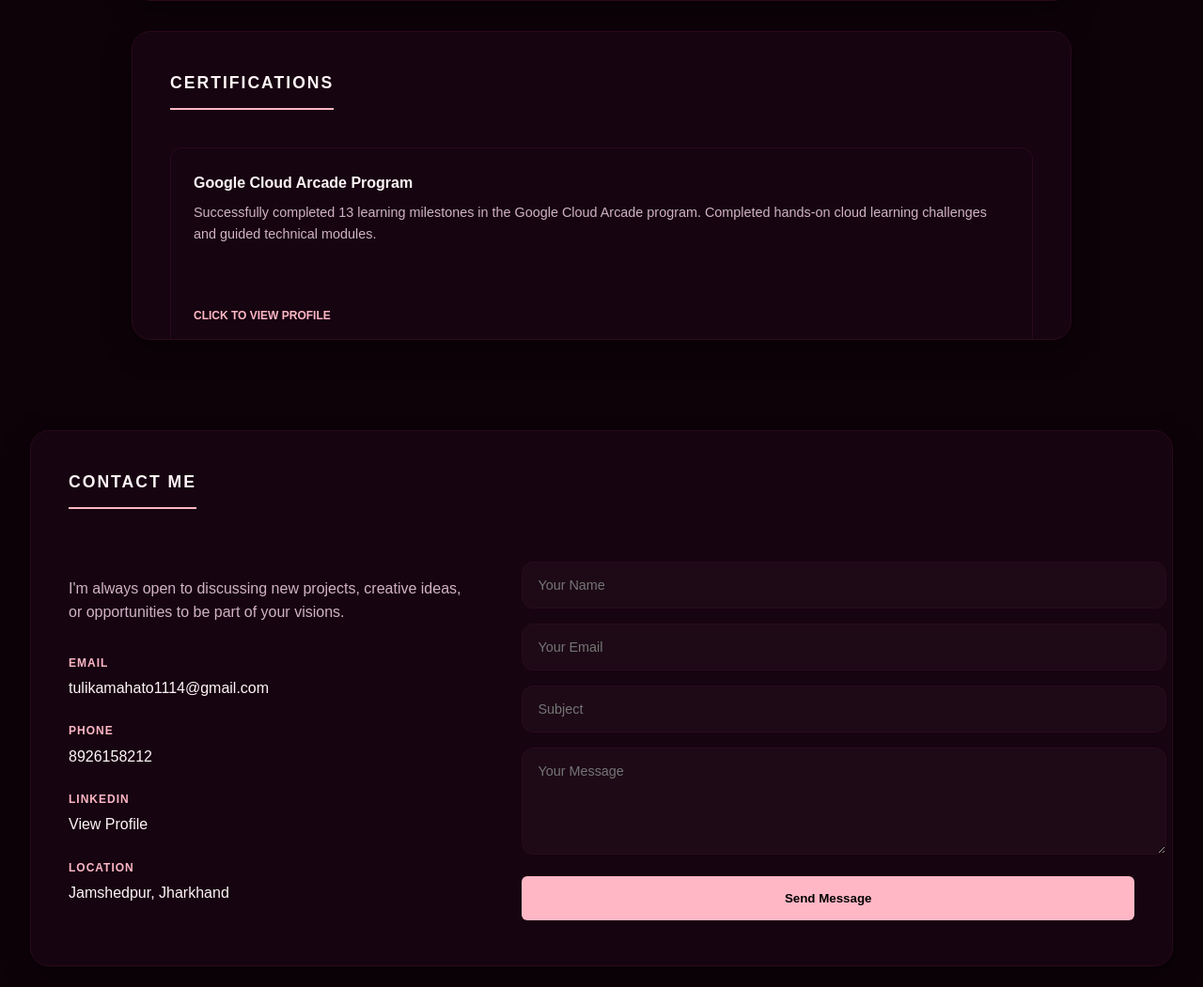
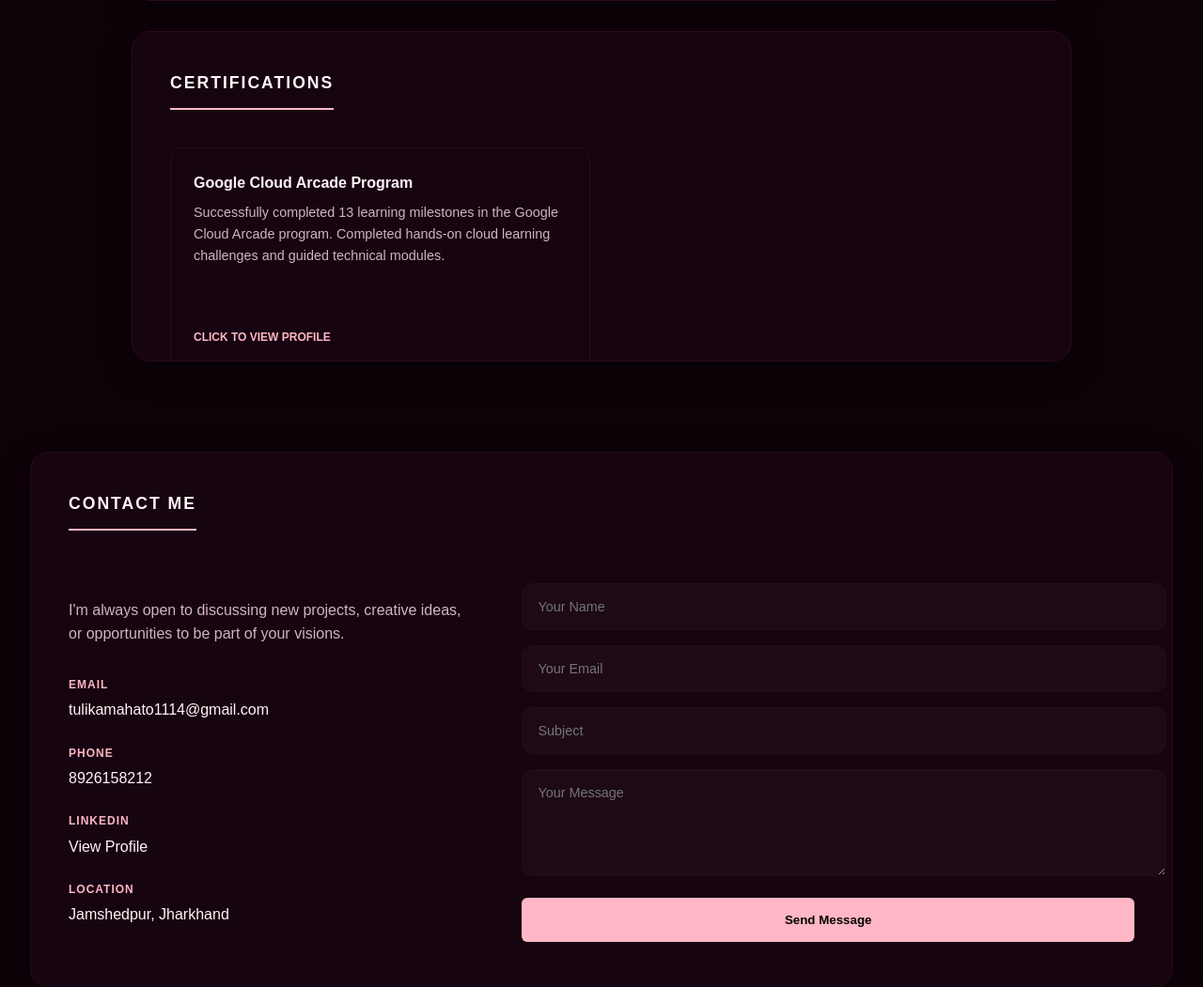
Before and after one commit to tulika-125/portfolio, a Flask app: page / in a window 1280 px wide. Shown: the part 1684-2735 px from the top of the page at 94% size. Before the commit the page ends 2713 px from the top, so only its background shows below. Run offline with Flask 3, Linux system fonts and the light colour scheme.

Commit message:
Fix: Certification box alignment and stretching issues

```diff
--- a/port/static/style.css
+++ b/port/static/style.css
@@ -565,7 +565,7 @@ h2 {
 /* Certifications */
 .certifications-grid {
     display: grid;
-    grid-template-columns: repeat(auto-fit, minmax(250px, 1fr));
+    grid-template-columns: repeat(auto-fill, minmax(300px, 1fr));
     gap: 1.5rem;
 }
 
@@ -584,6 +584,7 @@ h2 {
     height: 100%;
     display: flex;
     flex-direction: column;
+    max-width: 400px;
 }
 
 .cert-item h3 {
```
